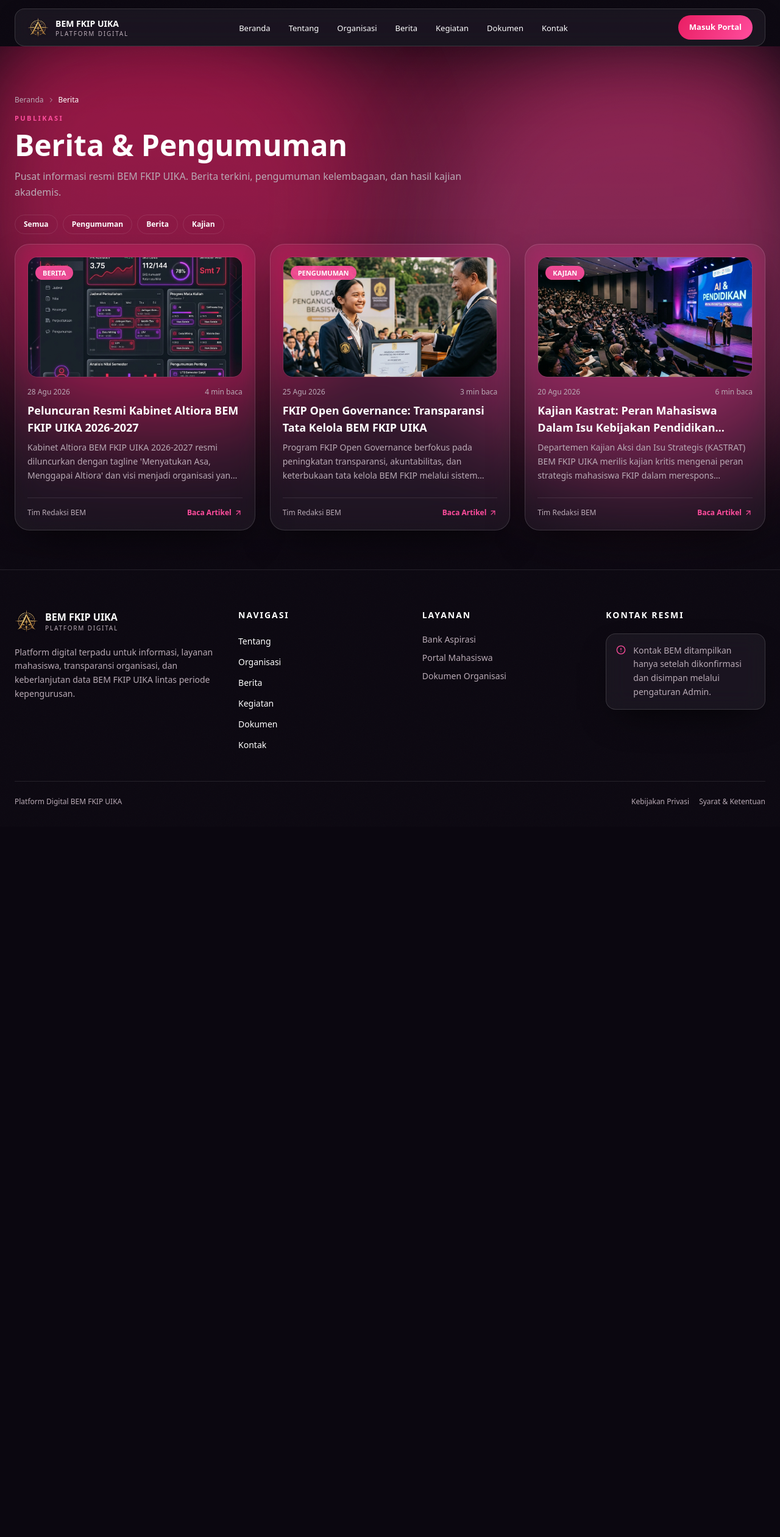
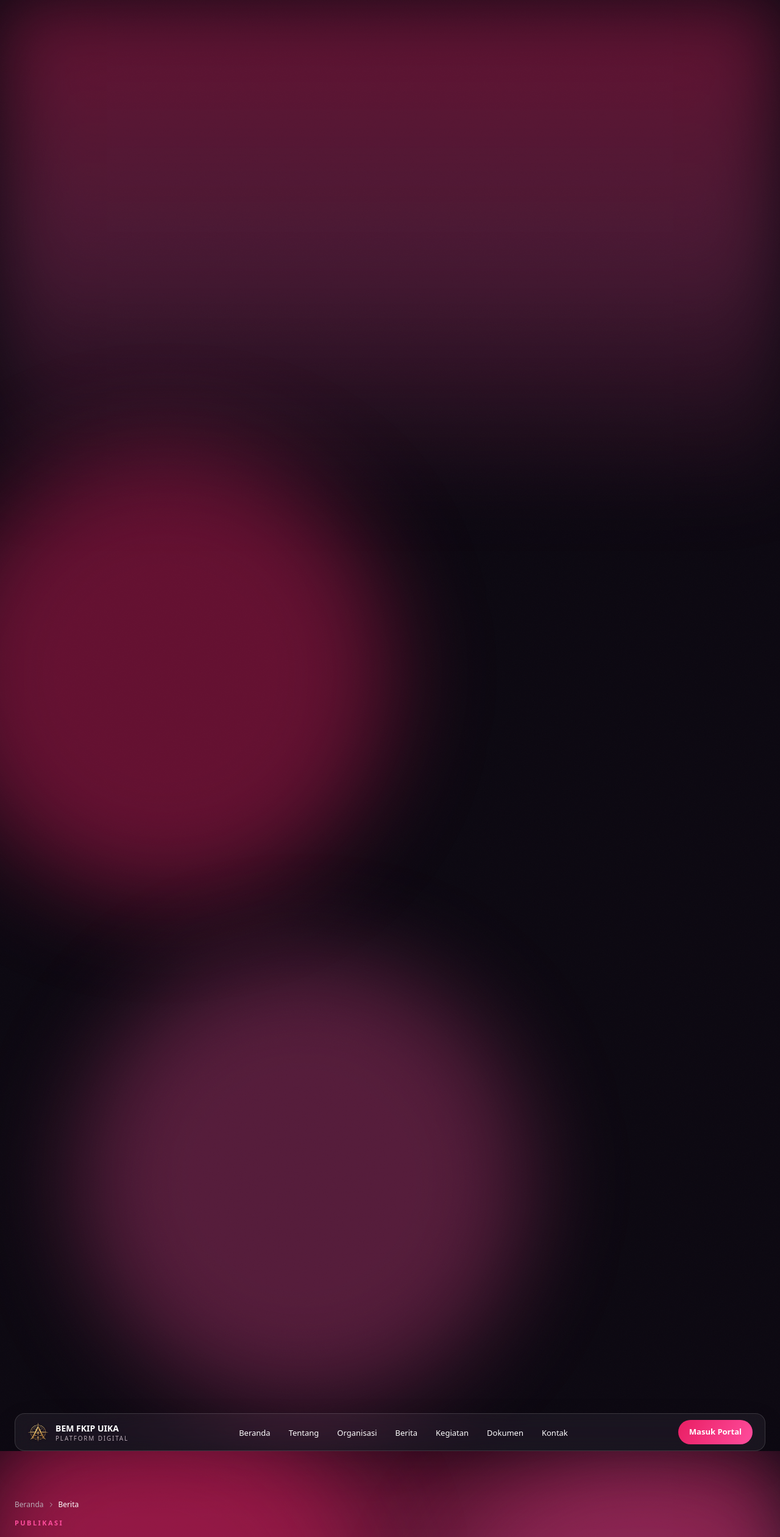
Before and after one commit to levine420/bem-fkip-final, a Next.js app: page /berita in a window 1280 px wide. Shown: the top 2521 px of the page at 61% size. Before the commit the page ends 1356 px from the top, so only its background shows below. Built offline with nearby package versions, Linux system fonts and the light colour scheme.

Commit message:
Apply global seamless top backdrop glow to PublicPageFrame

```diff
--- a/src/app/page.tsx
+++ b/src/app/page.tsx
@@ -1,14 +1,11 @@
-import { PublicFooter } from "@/components/PublicFooter";
-import { PublicNavbar } from "@/components/PublicNavbar";
+import { PublicPageFrame } from "@/components/PublicPageFrame";
 import { HomeAbout } from "@/components/HomeAbout";
 import { HomeDepartments, HomeDocuments, HomeEvents, HomeNews, HomePrograms } from "@/components/HomeDataSection";
 import { HomeHero } from "@/components/HomeHero";
 
 export default function HomePage() {
   return (
-    <div className="grain relative min-h-screen overflow-x-hidden bg-background">
-      <PublicNavbar />
-      <main>
+    <PublicPageFrame>
       <HomeHero />
       <HomeAbout />
       <HomeDepartments />
@@ -16,8 +13,6 @@ export default function HomePage() {
       <HomeEvents />
       <HomeNews />
       <HomeDocuments />
-      </main>
-      <PublicFooter />
-    </div>
+    </PublicPageFrame>
   );
 }
--- a/src/components/PublicPageFrame.tsx
+++ b/src/components/PublicPageFrame.tsx
@@ -4,9 +4,14 @@ import { PublicNavbar } from "@/components/PublicNavbar";
 
 export function PublicPageFrame({ children }: { children: ReactNode }) {
   return (
-    <div className="grain min-h-screen bg-background">
+    <div className="grain relative min-h-screen overflow-x-hidden bg-background">
+      {/* Global top seamless ambient backdrop glow across ALL public pages */}
+      <div className="pointer-events-none absolute inset-x-0 top-0 h-[52rem] bg-gradient-to-b from-primary/40 via-accent/25 to-transparent blur-3xl z-0" />
+      <div className="orb -left-24 -top-24 size-[46rem] bg-primary/40 z-0" />
+      <div className="orb right-[-10%] top-0 size-[46rem] bg-accent/30 z-0" />
+
       <PublicNavbar />
-      <main>{children}</main>
+      <main className="relative z-10">{children}</main>
       <PublicFooter />
     </div>
   );
```
Lines whose indentation alone changed are shown as unchanged.
